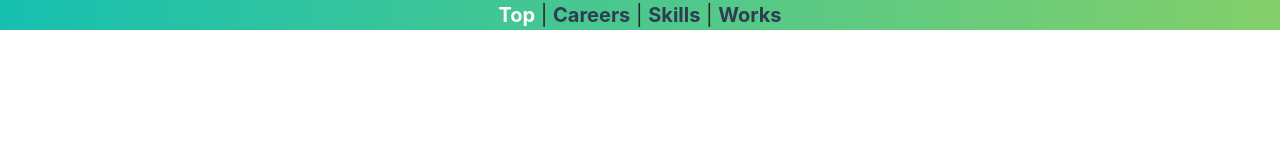
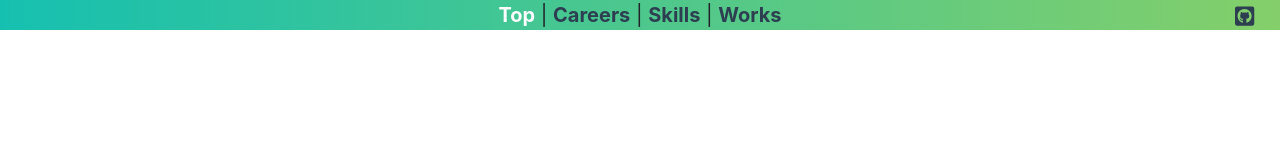
Before and after one commit to urape/portfolio, a Vue app: page / in a window 1280 px wide. Shown: the top 145 px of the page. Built offline with nearby package versions, Linux system fonts and the light colour scheme.

Commit message:
add fortawesome icon

```diff
--- a/src/components/Navbar.vue
+++ b/src/components/Navbar.vue
@@ -1,16 +1,19 @@
 <template>
-    <header>
   <nav id="nav">
     <router-link to="/">Top</router-link> |
     <router-link to="/careers">Careers</router-link> |
     <router-link to="/skills">Skills</router-link> |
     <router-link to="/works">Works</router-link>
+    <div class="d-inline icon">
+      <a href="https://github.com/urape/portfolio"><font-awesome-icon :icon="['fab', 'github-square']"/></a>
+    </div>
   </nav>
-    </header>
+
 </template>
 
 <style scoped>
-header {
+#nav {
+  position: relative;
   width: 100%;
   margin-bottom: 15px;
   height: 30px;
@@ -31,4 +34,10 @@ header {
 #nav a.router-link-exact-active {
   color: #FFFFFF;
 }
+
+.icon {
+  position: absolute;
+  font-size: 22px;
+  right: 2%;
+}
 </style>
--- a/src/main.js
+++ b/src/main.js
@@ -5,6 +5,14 @@ import BootstrapVue from 'bootstrap-vue'
 import 'bootstrap/dist/css/bootstrap.css'
 import 'bootstrap-vue/dist/bootstrap-vue.css'
 Vue.use(BootstrapVue)
+
+import { library } from '@fortawesome/fontawesome-svg-core'
+import { fab } from '@fortawesome/free-brands-svg-icons'
+import { FontAwesomeIcon } from '@fortawesome/vue-fontawesome'
+
+library.add(fab)
+
+Vue.component('font-awesome-icon', FontAwesomeIcon)
 
 import router from './router'
 
```
Also changed, not shown: package.json (+7 -1 lines), 12 other files (tests, documents, lock files or other folders). Lines whose indentation alone changed are shown as unchanged.
